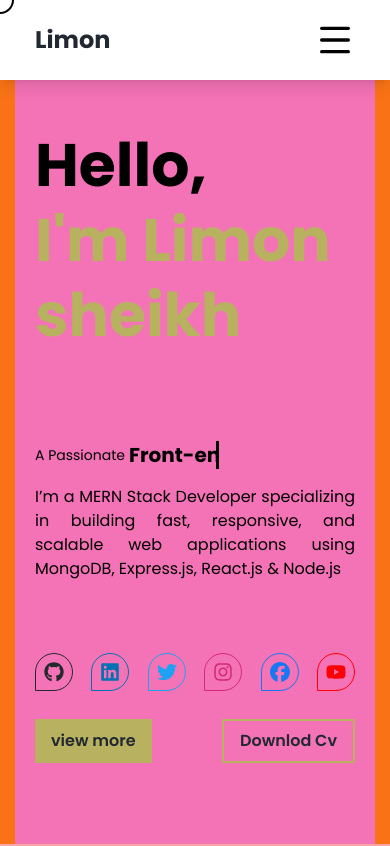
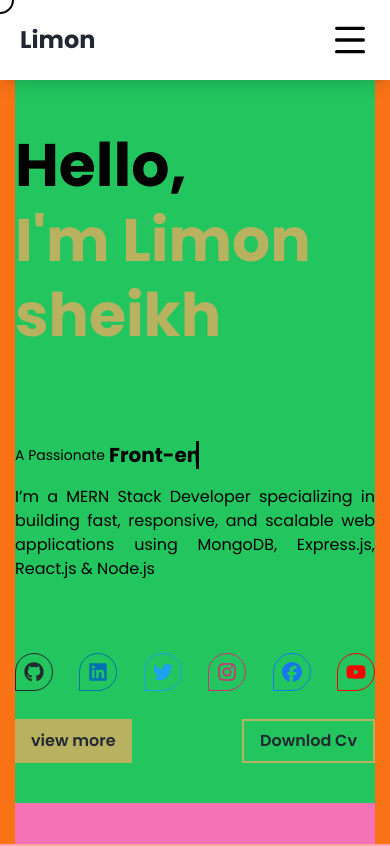
Before and after one commit to Limon-sheikh/My-portfolio, a React (Vite) app in the folder my-website/: page / in a window 390 px wide. Shown: the top 846 px of the page. Built offline with nearby package versions, Linux system fonts and the light colour scheme.

Commit message:
some change

```diff
--- a/my-website/src/components/Navber/Navber.jsx
+++ b/my-website/src/components/Navber/Navber.jsx
@@ -12,8 +12,8 @@ const Navber = () => {
 
 
     return (
-      <header className="h-20 shadow-lg sticky top-0 z-50 bg-white ">
-        <nav className="container mx-auto h-full flex justify-between items-center px-5  md:px-0">
+      <header className="h-20 px-5 shadow-lg sticky top-0 z-50 bg-white ">
+        <nav className="container mx-auto h-full flex justify-between items-center md:px-0">
           <Logo />
           <NavLinks isOpen={isOpen}
             className="text-gray p-1 hover:text-accent inline-block duration-300 text-center font-semibold text-md md:bg-transparent      md:p-2 lg:text-lg"/>
--- a/my-website/src/pages/Hero.jsx
+++ b/my-website/src/pages/Hero.jsx
@@ -12,8 +12,8 @@ const Home = () => {
 
   return (
     <section id="hero" className="min-h-[calc(100vh-80px)] w-full xxs:w-full xs:w-full xm:w-full sm:w-full md:w-full lg:w-full bg-orange-500">
-      <div className="container mx-auto min-h-[calc(100vh-80px)] md:flex flex-col justify-center      bg-pink-400">
-        <div id="wraper" className="px-5 md:px-0 md:grid md:grid-cols-12     sm:bg-green-500 ">
+      <div className="container mx-auto px-5 xxs:px-0 min-h-[calc(100vh-80px)] md:flex flex-col justify-center      bg-pink-400">
+        <div id="wraper" className="md:grid md:grid-cols-12     bg-green-500 ">
           <div className="pt-10 xxs:pt-12 flex flex-col md:col-span-6      sm:bg-yellow-300 ">
             <div className="sm:bg-yellow-600 ">
               <h1 className="text-6xl md:text-6xl lg:text-7xl font-bold leading-tight ">
```
